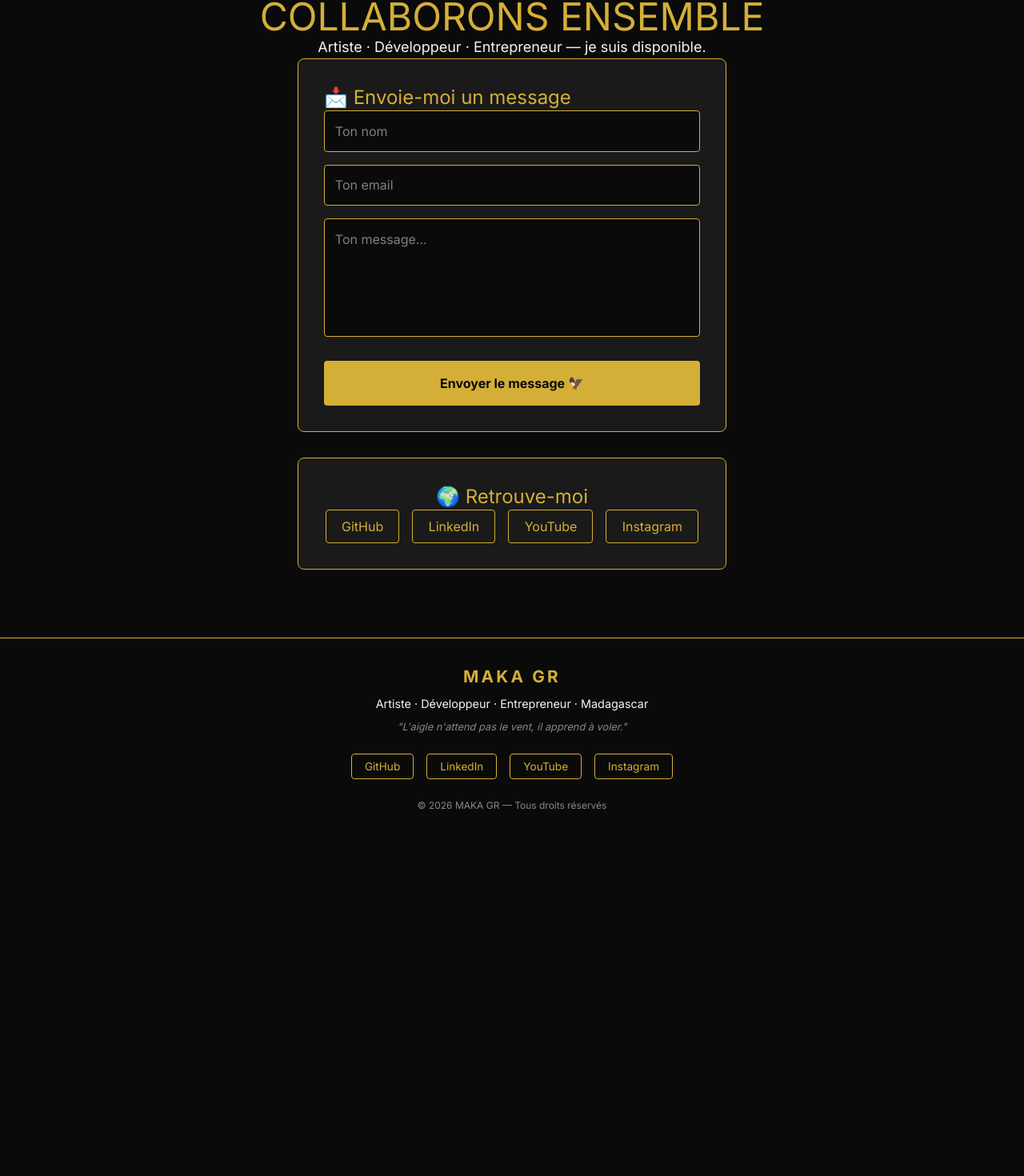
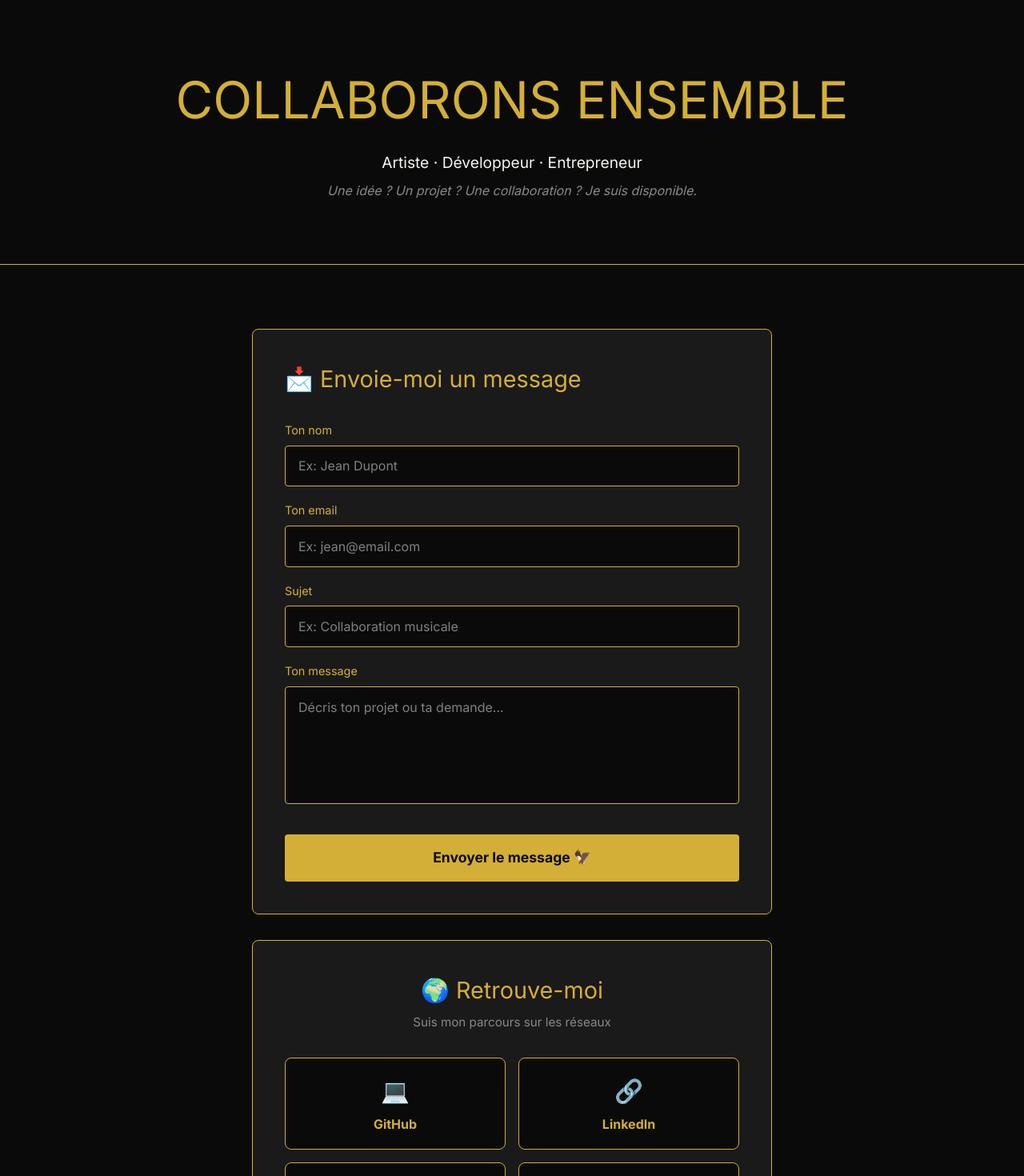
Before and after one commit to andrianasolofacrino-ops/maka-gr, a React (Vite) app: page /contact in a window 1280 px wide. Shown: the part 72-1542 px from the top of the page at 80% size. Before the commit the page ends 1120 px from the top, so only its background shows below. Built offline with nearby package versions, Linux system fonts and the light colour scheme.

Commit message:
Contact page complete - MAKA GR

```diff
--- a/src/pages/Contact.jsx
+++ b/src/pages/Contact.jsx
@@ -1,47 +1,119 @@
 function Contact() {
+  const reseaux = [
+    { nom: 'GitHub', emoji: '💻', lien: 'https://github.com/andrianasolofacrino-ops' },
+    { nom: 'LinkedIn', emoji: '🔗', lien: '#' },
+    { nom: 'YouTube', emoji: '▶️', lien: '#' },
+    { nom: 'Instagram', emoji: '📸', lien: '#' },
+  ]
+
   return (
-    <div className="bg-[#0A0A0A] min-h-screen py-16" style={{ display: 'flex', flexDirection: 'column', alignItems: 'center' }}>
+    <div style={{ backgroundColor: '#0A0A0A', minHeight: '100vh' }}>
 
-      <h1 className="text-[#D4AF37] text-5xl text-center mb-4">
+      {/* HERO */}
+      <div style={{ padding: '5rem 2rem', textAlign: 'center', borderBottom: '1px solid #D4AF37' }}>
+        <h1 style={{ color: '#D4AF37', fontSize: '4rem', marginBottom: '1rem' }}>
           COLLABORONS ENSEMBLE
         </h1>
+        <p style={{ color: '#F5F5F0', fontSize: '1.2rem', marginBottom: '0.5rem' }}>
+          Artiste · Développeur · Entrepreneur
+        </p>
+        <p style={{ color: '#888', fontSize: '1rem', fontStyle: 'italic' }}>
+          Une idée ? Un projet ? Une collaboration ? Je suis disponible.
+        </p>
+      </div>
 
-      <p className="text-[#F5F5F0] text-center text-lg mb-16">
-        Artiste · Développeur · Entrepreneur — je suis disponible.
-      </p>
+      {/* FORMULAIRE + RESEAUX */}
+      <div style={{ padding: '5rem 2rem', display: 'flex', justifyContent: 'center' }}>
+        <div style={{ maxWidth: '650px', width: '100%' }}>
 
-      <div style={{ maxWidth: '600px', width: '100%', padding: '0 2rem' }}>
+          {/* FORMULAIRE */}
+          <div style={{ backgroundColor: '#1A1A1A', border: '1px solid #D4AF37', borderRadius: '8px', padding: '2.5rem', marginBottom: '2rem' }}>
 
-        <div style={{ backgroundColor: '#1A1A1A', border: '1px solid #D4AF37', borderRadius: '8px', padding: '2rem', marginBottom: '2rem' }}>
-          <h2 className="text-[#D4AF37] text-2xl mb-6">📩 Envoie-moi un message</h2>
+            <h2 style={{ color: '#D4AF37', fontSize: '1.8rem', marginBottom: '2rem' }}>
+              📩 Envoie-moi un message
+            </h2>
 
-          <input type="text" placeholder="Ton nom"
-            style={{ width: '100%', backgroundColor: '#0A0A0A', border: '1px solid #D4AF37', borderRadius: '4px', padding: '0.8rem', color: '#F5F5F0', marginBottom: '1rem', boxSizing: 'border-box' }}
+            <div style={{ marginBottom: '1.2rem' }}>
+              <label style={{ color: '#D4AF37', fontSize: '0.9rem', display: 'block', marginBottom: '0.5rem' }}>
+                Ton nom
+              </label>
+              <input
+                type="text"
+                placeholder="Ex: Jean Dupont"
+                style={{ width: '100%', backgroundColor: '#0A0A0A', border: '1px solid #D4AF37', borderRadius: '4px', padding: '0.8rem 1rem', color: '#F5F5F0', fontSize: '1rem', boxSizing: 'border-box', outline: 'none' }}
               />
-          <input type="email" placeholder="Ton email"
-            style={{ width: '100%', backgroundColor: '#0A0A0A', border: '1px solid #D4AF37', borderRadius: '4px', padding: '0.8rem', color: '#F5F5F0', marginBottom: '1rem', boxSizing: 'border-box' }}
+            </div>
+
+            <div style={{ marginBottom: '1.2rem' }}>
+              <label style={{ color: '#D4AF37', fontSize: '0.9rem', display: 'block', marginBottom: '0.5rem' }}>
+                Ton email
+              </label>
+              <input
+                type="email"
+                placeholder="Ex: jean@email.com"
+                style={{ width: '100%', backgroundColor: '#0A0A0A', border: '1px solid #D4AF37', borderRadius: '4px', padding: '0.8rem 1rem', color: '#F5F5F0', fontSize: '1rem', boxSizing: 'border-box', outline: 'none' }}
               />
-          <textarea placeholder="Ton message..." rows={5}
-            style={{ width: '100%', backgroundColor: '#0A0A0A', border: '1px solid #D4AF37', borderRadius: '4px', padding: '0.8rem', color: '#F5F5F0', marginBottom: '1.5rem', boxSizing: 'border-box', resize: 'none' }}
+            </div>
+
+            <div style={{ marginBottom: '1.2rem' }}>
+              <label style={{ color: '#D4AF37', fontSize: '0.9rem', display: 'block', marginBottom: '0.5rem' }}>
+                Sujet
+              </label>
+              <input
+                type="text"
+                placeholder="Ex: Collaboration musicale"
+                style={{ width: '100%', backgroundColor: '#0A0A0A', border: '1px solid #D4AF37', borderRadius: '4px', padding: '0.8rem 1rem', color: '#F5F5F0', fontSize: '1rem', boxSizing: 'border-box', outline: 'none' }}
               />
-          <button style={{ width: '100%', backgroundColor: '#D4AF37', color: '#0A0A0A', border: 'none', padding: '1rem', fontSize: '1rem', fontWeight: 'bold', borderRadius: '4px', cursor: 'pointer' }}>
+            </div>
+
+            <div style={{ marginBottom: '2rem' }}>
+              <label style={{ color: '#D4AF37', fontSize: '0.9rem', display: 'block', marginBottom: '0.5rem' }}>
+                Ton message
+              </label>
+              <textarea
+                placeholder="Décris ton projet ou ta demande..."
+                rows={5}
+                style={{ width: '100%', backgroundColor: '#0A0A0A', border: '1px solid #D4AF37', borderRadius: '4px', padding: '0.8rem 1rem', color: '#F5F5F0', fontSize: '1rem', boxSizing: 'border-box', outline: 'none', resize: 'none' }}
+              />
+            </div>
+
+            <button style={{ width: '100%', backgroundColor: '#D4AF37', color: '#0A0A0A', border: 'none', padding: '1rem', fontSize: '1.1rem', fontWeight: 'bold', borderRadius: '4px', cursor: 'pointer' }}>
               Envoyer le message 🦅
             </button>
+
           </div>
 
-        <div style={{ backgroundColor: '#1A1A1A', border: '1px solid #D4AF37', borderRadius: '8px', padding: '2rem', textAlign: 'center' }}>
-          <h2 className="text-[#D4AF37] text-2xl mb-6">🌍 Retrouve-moi</h2>
-          <div style={{ display: 'flex', justifyContent: 'center', gap: '1rem', flexWrap: 'wrap' }}>
-            {['GitHub', 'LinkedIn', 'YouTube', 'Instagram'].map((r, i) => (
-              <button key={i} style={{ color: '#D4AF37', border: '1px solid #D4AF37', padding: '0.5rem 1.2rem', borderRadius: '4px', backgroundColor: 'transparent', cursor: 'pointer' }}>
-                {r}
-              </button>
+          {/* RESEAUX SOCIAUX */}
+          <div style={{ backgroundColor: '#1A1A1A', border: '1px solid #D4AF37', borderRadius: '8px', padding: '2.5rem', textAlign: 'center' }}>
+            <h2 style={{ color: '#D4AF37', fontSize: '1.8rem', marginBottom: '0.5rem' }}>
+              🌍 Retrouve-moi
+            </h2>
+            <p style={{ color: '#888', marginBottom: '2rem', fontSize: '0.95rem' }}>
+              Suis mon parcours sur les réseaux
+            </p>
+            <div style={{ display: 'grid', gridTemplateColumns: 'repeat(2, 1fr)', gap: '1rem' }}>
+              {reseaux.map((r, i) => (
+                <a key={i} href={r.lien} target="_blank" rel="noreferrer"
+                  style={{ backgroundColor: '#0A0A0A', color: '#D4AF37', border: '1px solid #D4AF37', borderRadius: '8px', padding: '1.2rem', textDecoration: 'none', textAlign: 'center', display: 'block' }}>
+                  <div style={{ fontSize: '1.8rem', marginBottom: '0.5rem' }}>{r.emoji}</div>
+                  <div style={{ fontWeight: 'bold' }}>{r.nom}</div>
+                </a>
               ))}
             </div>
           </div>
 
         </div>
       </div>
+
+      {/* MESSAGE FINAL */}
+      <div style={{ backgroundColor: '#1A1A1A', padding: '4rem 2rem', textAlign: 'center' }}>
+        <p style={{ color: '#D4AF37', fontSize: '1.3rem', fontStyle: 'italic', maxWidth: '600px', margin: '0 auto' }}>
+          "L'aigle n'attend pas le vent, il apprend à voler."
+        </p>
+        <p style={{ color: '#888', marginTop: '1rem' }}>— MAKA GR</p>
+      </div>
+
+    </div>
   )
 }
 
```
Lines whose indentation alone changed are shown as unchanged.
